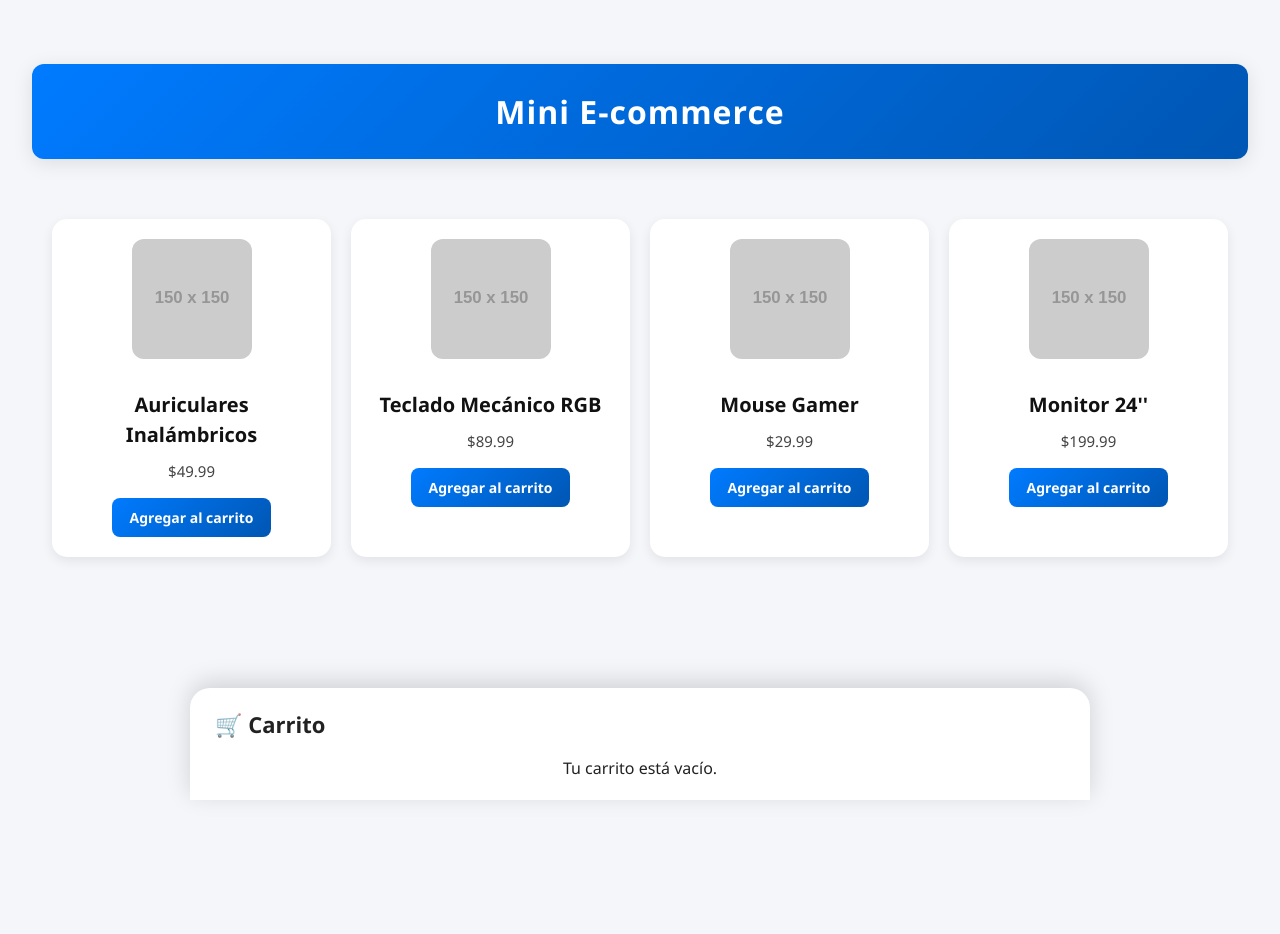
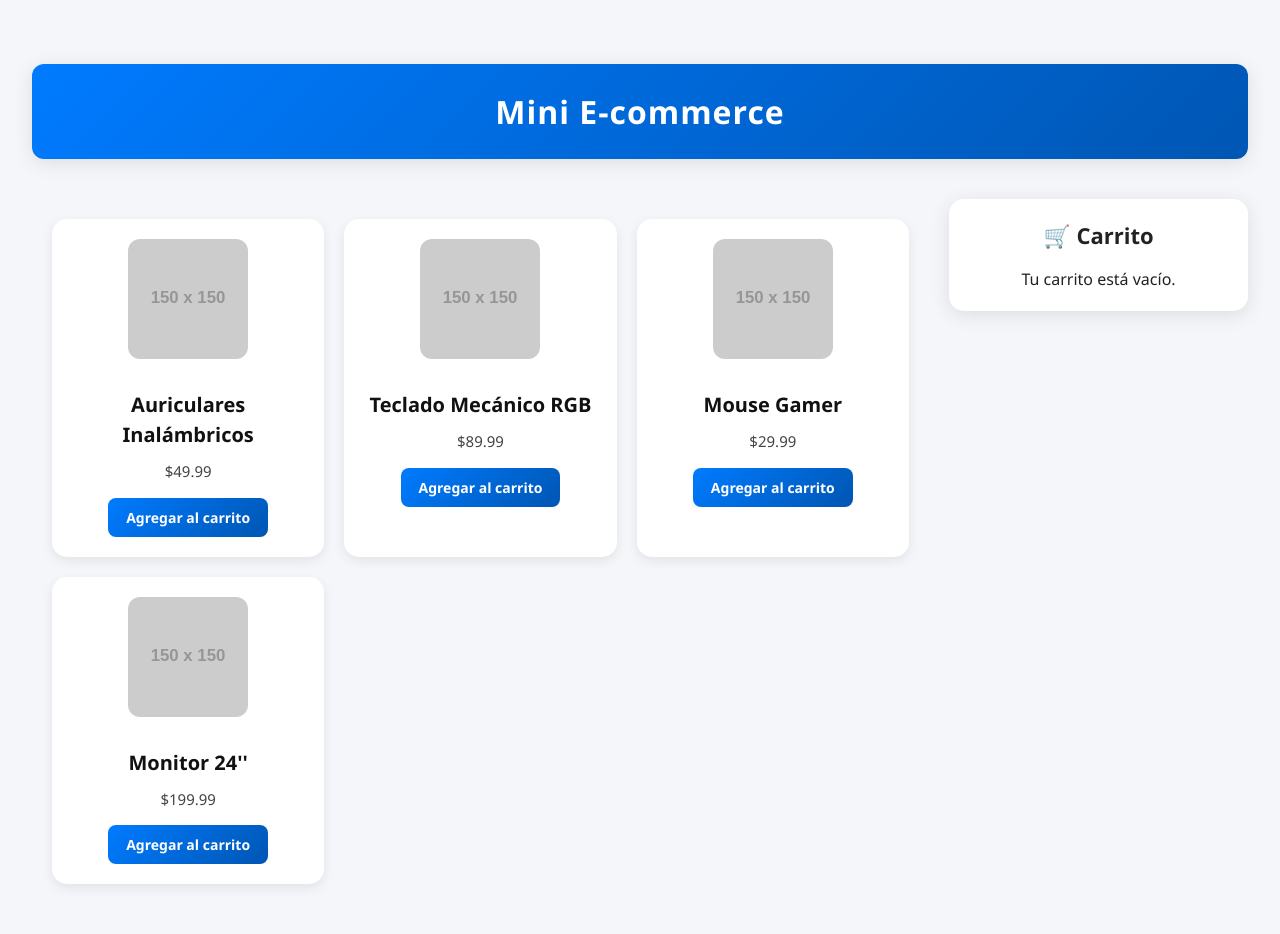
Before and after one commit to Patogol35/mini-ecommerce, a React (Vite) app: page / in a window 1280 px wide. Shown: the top 934 px of the page. Built offline with nearby package versions, Linux system fonts and the light colour scheme.

Commit message:
Update App.css

```diff
--- a/src/App.css
+++ b/src/App.css
@@ -10,7 +10,7 @@
 #root {
   max-width: 1280px;
   margin: 0 auto;
-  padding: 2rem 1rem 22rem; /* espacio para carrito */
+  padding: 2rem 1rem;
   text-align: center;
   background-color: #f4f6f9;
   color: #222;
@@ -31,6 +31,12 @@
   font-size: 32px;
   font-weight: 700;
   letter-spacing: 1px;
+}
+
+/* Contenedor general (productos + carrito) */
+.content {
+  display: flex;
+  flex-direction: column; /* móvil primero */
 }
 
 /* Grid de productos */
@@ -97,7 +103,7 @@
   transform: scale(1.05);
 }
 
-/* Carrito */
+/* Carrito (modo móvil/tablet por defecto) */
 .cart {
   position: fixed;
   bottom: 0;
@@ -109,48 +115,15 @@
   padding: 20px 25px;
   border-radius: 20px 20px 0 0;
   box-shadow: 0 -6px 25px rgba(0,0,0,0.15);
-  max-height: 350px;
-  overflow: hidden;
-  transition: max-height 0.4s ease, transform 0.3s ease;
+  overflow-y: auto;
+  transition: all 0.3s ease;
   z-index: 1000;
 }
 
 .cart h2 {
-  display: flex;
-  align-items: center;
-  gap: 8px;
   margin-bottom: 15px;
   font-size: 22px;
   color: #222;
-}
-
-/* Badge de cantidad */
-.cart .badge {
-  background: #ff4757;
-  color: white;
-  font-size: 14px;
-  font-weight: bold;
-  padding: 2px 8px;
-  border-radius: 12px;
-}
-
-/* Items con scroll */
-.cart-items {
-  max-height: 45vh;
-  overflow-y: auto;
-  margin-bottom: 15px;
-  padding-right: 5px;
-}
-
-.cart-items::-webkit-scrollbar {
-  width: 6px;
-}
-.cart-items::-webkit-scrollbar-thumb {
-  background: #ccc;
-  border-radius: 6px;
-}
-.cart-items::-webkit-scrollbar-thumb:hover {
-  background: #aaa;
 }
 
 .cart-item {
@@ -161,7 +134,6 @@
   padding: 12px 0;
 }
 
-/* Botones de control */
 .cart-item-controls button {
   padding: 6px 10px;
   margin: 0 3px;
@@ -169,91 +141,100 @@
   background-color: #f1f1f1;
   border: none;
   cursor: pointer;
-  transition: background 0.2s ease, transform 0.1s ease;
+  transition: background 0.2s ease;
 }
 
 .cart-item-controls button:hover {
   background-color: #ddd;
-  transform: scale(1.05);
-}
-
-.cart-item-controls .remove-btn {
-  color: #ff4757;
-  background: transparent;
-  font-size: 18px;
-}
-
-.cart-item-controls .remove-btn:hover {
-  background: #ffe6e6;
-  transform: scale(1.1);
-}
-
-/* Footer del carrito */
-.cart-footer {
-  border-top: 1px solid #eee;
-  padding-top: 12px;
-  position: sticky;
-  bottom: 0;
-  background: #fff;
 }
 
 .cart-total {
   display: flex;
   justify-content: space-between;
   font-weight: bold;
-  padding: 8px 0;
+  padding-top: 15px;
   font-size: 18px;
   color: #111;
 }
 
 /* Botón de pago */
 .pay-button {
-  margin-top: 10px;
+  margin-top: 15px;
   background: linear-gradient(135deg, #28a745, #1e7e34);
 }
 .pay-button:hover {
   background: linear-gradient(135deg, #218838, #166628);
 }
 
-/* 📱 Responsive mobile */
-@media (max-width: 768px) {
-  #root {
-    padding: 1rem 1rem 18rem;
+/* 📱 Responsive mobile (portrait) */
+@media (max-width: 768px) and (orientation: portrait) {
+  .cart {
+    max-width: 100%;
+    border-radius: 15px 15px 0 0;
   }
 
-  .product-grid {
-    grid-template-columns: repeat(auto-fill, minmax(160px, 1fr));
-    gap: 12px;
-    padding: 10px;
+  /* Carrito colapsable en móvil */
+  .cart.collapsed {
+    max-height: 70px;   /* solo título */
+    overflow: hidden;
+    cursor: pointer;
   }
+  .cart.open {
+    max-height: 70vh;   /* expandido */
+    overflow-y: auto;
+  }
+}
 
-  .card {
-    padding: 12px;
-  }
-
-  .card img {
-    width: 100px;
-    height: 100px;
-  }
-
-  .header h1 {
-    font-size: 24px;
+/* 🖥️ Desktop: carrito a la derecha */
+@media (min-width: 1024px) {
+  .content {
+    display: grid;
+    grid-template-columns: 3fr 1fr; /* productos | carrito */
+    gap: 20px;
+    align-items: flex-start;
   }
 
   .cart {
+    position: sticky;
+    top: 20px;
+    bottom: auto;
+    transform: none;
     max-width: 100%;
-    border-radius: 15px 15px 0 0;
-    max-height: 300px;
-    cursor: pointer;
+    border-radius: 15px;
+    box-shadow: 0 4px 20px rgba(0,0,0,0.1);
+    max-height: calc(100vh - 40px);
   }
 
-  /* Opción 2: Carrito colapsable en móvil */
-  .cart.collapsed {
-    max-height: 70px;   /* solo título y total */
-    overflow: hidden;
-  }
+  .cart.collapsed,
   .cart.open {
-    max-height: 70vh;   /* expandido */
-    overflow-y: hidden;
+    max-height: calc(100vh - 40px);
+    cursor: default;
   }
 }
+
+/* 📺 Landscape (móviles o tablets en horizontal) */
+@media (max-width: 1024px) and (orientation: landscape) {
+  .content {
+    display: grid;
+    grid-template-columns: 2fr 1fr; /* productos | carrito */
+    gap: 15px;
+    align-items: flex-start;
+  }
+
+  .cart {
+    position: sticky;
+    top: 10px;
+    bottom: auto;
+    transform: none;
+    max-width: 100%;
+    border-radius: 12px;
+    box-shadow: 0 4px 18px rgba(0,0,0,0.1);
+    max-height: calc(100vh - 20px);
+  }
+
+  .cart.collapsed,
+  .cart.open {
+    max-height: calc(100vh - 20px);
+    cursor: default;
+  }
+}
```
